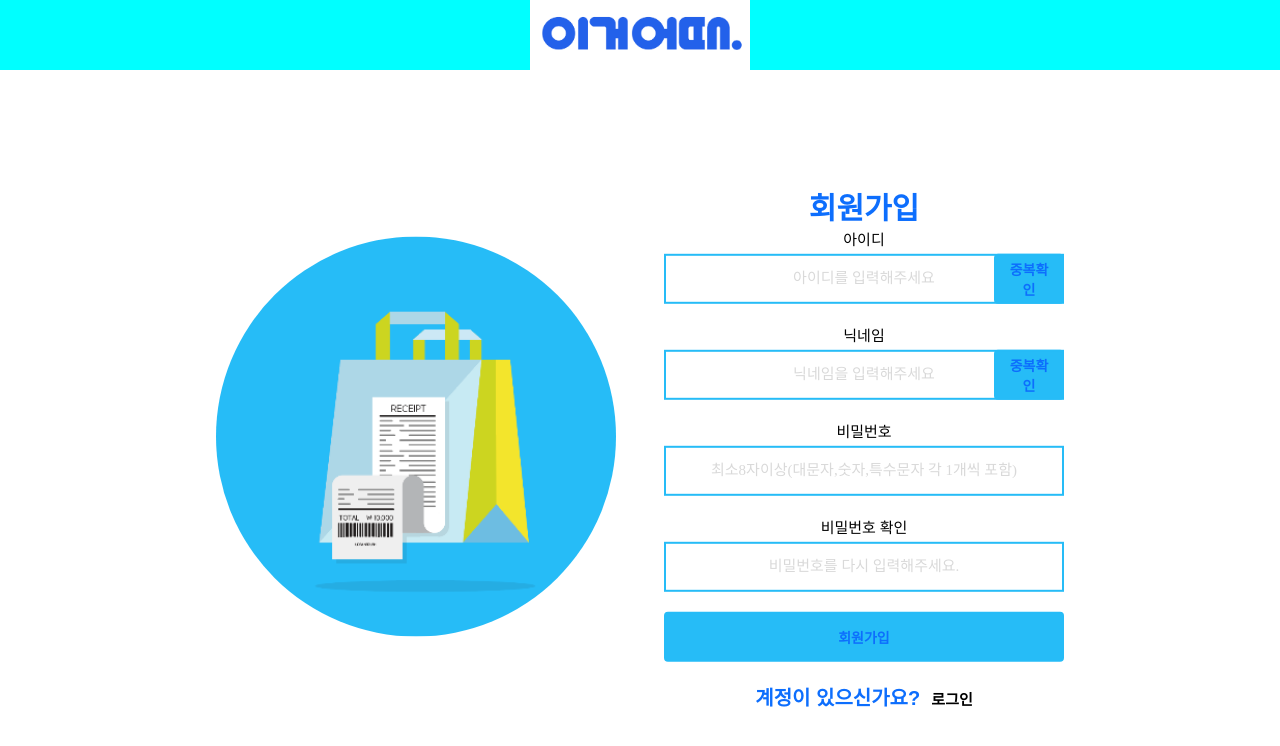
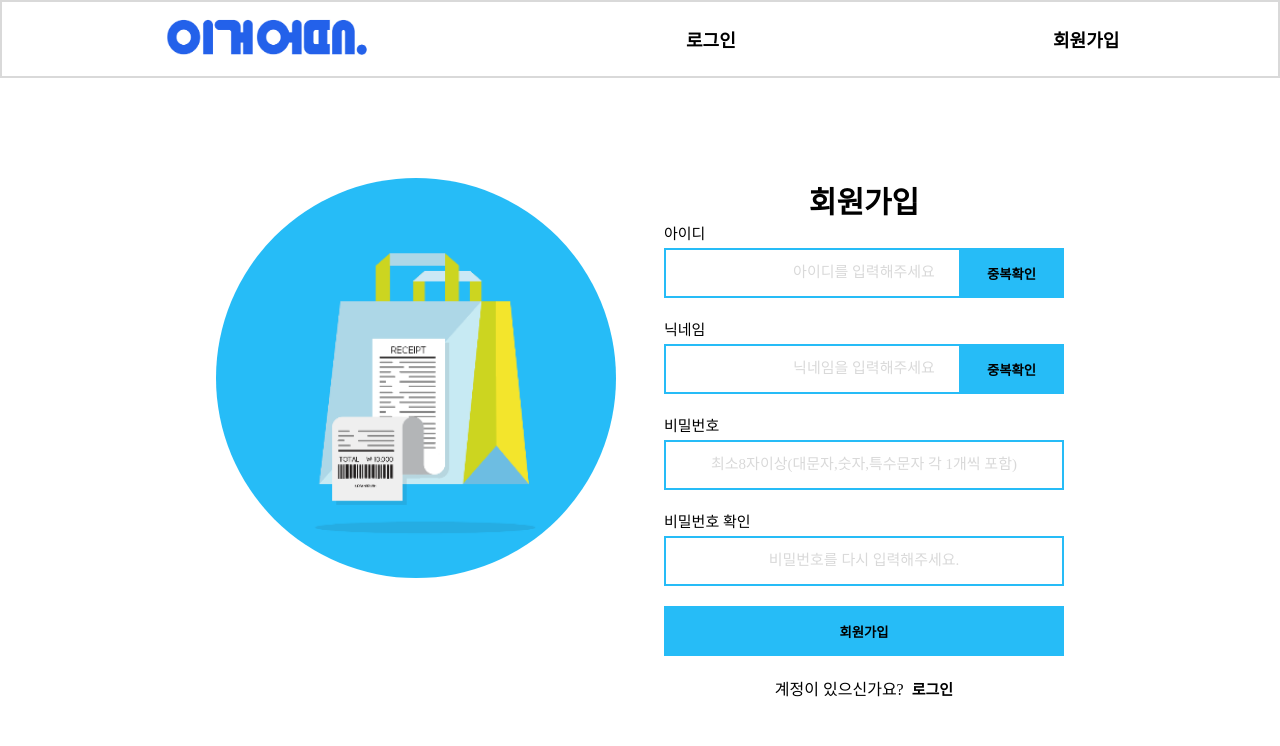
Before and after one commit to hongsoom/shop_advice_frontend, a React (Create React App) app: page /Singup in a window 1280 px wide. Shown: the top 746 px of the page. Built offline with nearby package versions, Linux system fonts and the light colour scheme; a web font is replaced by a local one.

Commit message:
css commit

```diff
--- a/src/components/Header.js
+++ b/src/components/Header.js
@@ -13,9 +13,8 @@ const Header = () => {
                 <Link to="/">
                     <img src={Logo} alt="Logo" />
                 </Link>
-            </div>
-            <div className="">
-
+                <button onClick={ () => history.push('/Login')}>로그인</button>
+                <button onClick={ () => history.push('/Singup')}>회원가입</button>
             </div>
         </div>
     );
--- a/src/css/Detail.css
+++ b/src/css/Detail.css
@@ -44,9 +44,6 @@
 .Detail-image-contetnt > img {
     position: absolute;
     width: 100%;
-    top: 50%;
-    left: 50%;
-    transform: translate(-50%, -50%);
 }
 
 .Detail-contetnt {
--- a/src/css/Header.css
+++ b/src/css/Header.css
@@ -1,17 +1,23 @@
 .Header-container {
-    background-color: aqua;
+    border: 2px solid #D9D9D9;
+    height: 100%;
 }
 
 .Header-content {
     display: flex;
     flex-direction: row;
-
 }
 
 .Header-content > a > img {
-    display: flex;
-    justify-content: flex-start;
     height : 100%;
     width : 220px;
     cursor : pointer;
 }
+
+.Header-content > button {
+    cursor : pointer;
+    border: none;
+    background-color: transparent;
+    font-weight: 900;
+    font-size: 18px;
+}
--- a/src/css/Login.css
+++ b/src/css/Login.css
@@ -1,33 +1,28 @@
-.Login-container{
+.Login_container{
     width : 100%;
-    margin-top: 50px;
+    margin-top: 100px;
+    padding: 0% 15%;
 }
 
-.Login-content-container{
+.Login_content{
     display: flex;
     flex-direction: row;
     justify-content: space-between;
-    padding: 0% 15%;
-    position: absolute;
-    left : 50%;
-    top : 50%;
-    transform: translate(-50%, -50%);
 }
 
-.Login-image-content > img{
+.Login_image > img{
     width: 400px;
     height: 400px;
     border-radius: 50%;
 }
 
-.Login-input-content {
+.Login_input {
     display : flex;
     flex-direction: column;
-    justify-content: center;
-    flex-wrap : nowrap;
 }
 
-label {
+.Login_input > label {
+    margin : 0;
     font-size : 15px;
     color : black;
     margin-bottom : 5px;
@@ -39,30 +34,36 @@ label {
     font-weight: bold;
 }
 
-input {
-    text-align :center;
+.Login_input > input {
+    text-align : center;
     width: 400px;
     height: 50px;
     margin-bottom: 20px;
     border: 2px solid #26BCF7;
 }
 
-input::placeholder {
+.Login_input > input::placeholder {
     color:#D9D9D9;
     font-size : 15px;
 }
 
-input:focus {
+.Login_input > input:focus {
     outline: none;
     box-shadow: 0 0 3px #26BCF7;
 }
 
-.Login-btn {
+.Login_btn {
+    text-align :center;
+    margin-bottom: 20px;
+    font-weight: bold;
+    background-color: #26BCF7;
+    border: 2px solid #26BCF7;
+    cursor: pointer;
     width: 400px;
     height: 50px;
 }
 
-a {
+.Login_input > p > a {
     font-size : 15px;
     text-decoration : none;
     color: black;
--- a/src/css/Singup.css
+++ b/src/css/Singup.css
@@ -1,29 +1,24 @@
-.Singup-container{
-    width : 100%;
+.Singup_container{
+    width: 100%;
     margin-top: 100px;
     padding: 0% 15%;
-    position: absolute;
-    left : 50%;
-    top : 50%;
-    transform: translate(-50%, -50%);
 }
 
-.Singup-content{
+.Singup_content{
     display: flex;
     flex-direction: row;
     justify-content: space-between;
 }
 
-.Singup-image-content > img {
+.Singup_image > img {
     width: 400px;
     height: 400px;
     border-radius: 50%;
 }
 
-.Singup-input-content {
+.Singup_input {
     display : flex;
     flex-direction: column;
-    transform: translateY(-10%);
 }
 
 .title {
@@ -32,14 +27,16 @@
     font-weight: bold;
 }
 
-label {
-    text-align: left;
+.Singup_input > label {
+    margin : 0;
     font-size : 15px;
     color : black;
     margin-bottom : 5px;
 }
 
-input {
+.Singup_input > input,
+.Singup_id > input,
+.Singup_nickname > input {
     text-align :center;
     width: 400px;
     height: 50px;
@@ -47,38 +44,19 @@ input {
     border: 2px solid #26BCF7;
 }
 
-input::placeholder {
+.Singup_input > input::placeholder {
     color:#D9D9D9;
     font-size : 15px;
 }
 
-input:focus {
+.Singup_input > input:focus {
     outline: none;
     box-shadow: 0 0 3px #26BCF7;
 }
 
-.Singup-id-content,
-.Singup-nickname-content {
-    position : relative;
-}
-
-.Singup-id-content > button {
-    position : absolute;
-    width: 105px;
-    height: 50px;
-    top: 0;
-    right: 0;
-}
-
-.Singup-nickname-content > button {
-    position : absolute;
-    width: 105px;
-    height: 50px;
-    top: 0;
-    right: 0;
-}
-
-button {
+.Singup_input > button,
+.Singup_id > button,
+.Singup_nickname > button {
     text-align :center;
     margin-bottom: 20px;
     font-weight: bold;
@@ -87,92 +65,28 @@ button {
     cursor: pointer;
 }
 
-.Singup-btn-content {
+.Singup_id,
+.Singup_nickname {
+    position : relative;
+}
+
+.Singup_id > button,
+.Singup_nickname > button {
+    position : absolute;
+    width: 105px;
+    height: 50px;
+    top: 0;
+    right: 0;
+}
+
+.Singup_btn {
     width: 400px;
     height: 50px;
 }
 
-a {
+.Singup_input > p > a {
     font-size : 15px;
     text-decoration : none;
     color: black;
     font-weight: bold;
 }
-
-@media screen and (min-width : 350px) {
-    .Singup-input-content {
-        display : flex;
-        flex-direction: column;
-    }
-
-    .title {
-        display : flex;
-        font-size : 20px;
-        font-weight: bold;
-    }
-
-    label {
-        font-size : 10px;
-        margin-bottom : 5px;
-    }
-
-    input {
-        text-align :center;
-        width: 290px;
-        height: 30px;
-        margin-bottom: 20px;
-        border: 2px solid #26BCF7;
-    }
-
-    input::placeholder {
-        color:#D9D9D9;
-        font-size : 10px;
-    }
-
-    input:focus {
-        outline: none;
-        box-shadow: 0 0 3px #26BCF7;
-    }
-
-    .Singup-id-content,
-    .Singup-nickname-content {
-        position : relative;
-    }
-
-    .Singup-id-content > button {
-        position : absolute;
-        width: 70px;
-        height: 50px;
-        top: 0;
-        right: 0;
-    }
-
-    .Singup-nickname-content > button {
-        position : absolute;
-        width: 70px;
-        height: 50px;
-        top: 0;
-        right: 0;
-    }
-
-    button {
-        text-align :center;
-        margin-bottom: 20px;
-        font-weight: bold;
-        background-color: #26BCF7;
-        border: 2px solid #26BCF7;
-        cursor: pointer;
-    }
-
-    .Singup-btn-content {
-        height: 50px;
-    }
-
-    a {
-        font-size : 13px;
-        text-decoration : none;
-        color: black;
-        font-weight: bold;
-    }
-
-}
--- a/src/css/card.css
+++ b/src/css/card.css
@@ -1,78 +1,6 @@
 .Card-container {
-
+    display: flex;
+    flex-direction: column;
+    align-items: center;
+    text-align: center;
 }
-
-.Logo{
-    cursor : pointer;
-    width: 200px;
-}
-
-.Logo > img{
-    height : 80%;
-    width: 80%;
-}
-.Home {
-    width: 80%;
-    text-align: right;
-};
-.Nav{
-    display : flex;
-    flex-direction: row;
-    flex-wrap : nowrap;
-}
-button{
-    cursor: pointer;
-    height: 36px;
-    padding: 0 12px;
-    border: none;
-    border-radius: 4px;
-    text-align : center;
-    font-size: 14px;
-    color: #0d6efd;
-    justify-content : flex-end;
-    font-family: 'Source Sans Pro', sans-serif;
-    background-color: rgb(255, 255, 255);
-}
-.gowrite{
-    display : inline-block;
-    height: 40px;
-    margin-top: 10px;
-    margin-left: auto;
-    margin-right: 20px;
-}
-.dropdown{
-    display : flex;
-    justify-content : flex-end;
-    margin-right: 5px;
-}
-.container {
-    height: 100vh;
-    display: flex;
-    align-items: center;
-    flex-wrap: wrap;
-    margin: auto;
-    justify-content: center;
-}
-
-.card {
-    /* background-color: beige; */
-    border: 1px solid #0d6efd;
-    display: flex;
-    border-radius: 22px;
-    width: 300px;
-    height: 400px;
-    padding: 5px;
-    box-sizing: border-box;
-    margin: 10px 15px;
-    flex-direction: column;
-}
-
-p{
-    font-size : 20px;
-    font-weight : 700;
-    color: #0d6efd;
-    font-family: 'Source Sans Pro', sans-serif;
-}
-.icon{
-    display:flex;
-}
--- a/src/pages/Login.js
+++ b/src/pages/Login.js
@@ -5,12 +5,12 @@ import LoginImage from "../css/main.png";
 
 const Login = () => {
     return (
-        <div className="Login-container">
-            <div className="Login-content-container">
-                <div className="Login-image-content">
+        <div className="Login_container">
+            <div className="Login_content">
+                <div className="Login_image">
                     <img src={LoginImage} alt="main"/>
                 </div>
-                <div className="Login-input-content">
+                <div className="Login_input">
                     <p className="title">로그인</p>
 
                     <label>아이디</label>
@@ -19,7 +19,7 @@ const Login = () => {
                     <label>비밀번호</label>
                     <input label="비밀번호" placeholder="비밀번호를 입력해주세요." />
 
-                    <button className="Login-btn">로그인</button>
+                    <button className="Login_btn">로그인</button>
 
                     <p>계정이 없으신가요? &nbsp;
                         <a href={"/Singup"}>회원가입</a>
--- a/src/pages/Singup.js
+++ b/src/pages/Singup.js
@@ -1,4 +1,3 @@
-
 import React from "react";
 import "../css/Singup.css";
 import SingupImage from "../css/main.png";
@@ -6,22 +5,22 @@ import SingupImage from "../css/main.png";
 
 const Singup = () => {
     return (
-        <div className="Singup-container">
-            <div className="Singup-content">
-                <div className="Singup-image-content">
+        <div className="Singup_container">
+            <div className="Singup_content">
+                <div className="Singup_image">
                     <img src={SingupImage} alt="main"/>
                 </div>
-                <div className="Singup-input-content">
+                <div className="Singup_input">
                     <p className="title">회원가입</p>
 
                     <label>아이디</label>
-                    <div className="Singup-id-content">
+                    <div className="Singup_id">
                         <input label="아이디" placeholder="아이디를 입력해주세요" />
                         <button>중복확인</button>
                     </div>
 
                     <label>닉네임</label>
-                    <div className="Singup-nickname-content">
+                    <div className="Singup_nickname">
                         <input label="닉네임" placeholder="닉네임을 입력해주세요" />
                         <button>중복확인</button>
                     </div>
@@ -32,10 +31,10 @@ const Singup = () => {
                     <label>비밀번호 확인</label>
                     <input label="비밀번호 확인" placeholder="비밀번호를 다시 입력해주세요." />
 
-                    <button className="Singup-btn-content">회원가입</button>
+                    <button className="Singup_btn">회원가입</button>
 
                     <p>계정이 있으신가요? &nbsp;
-                     <a href={"/Login"}>로그인</a>
+                        <a href={"/Login"}>로그인</a>
                     </p>
                 </div>
             </div>
```
